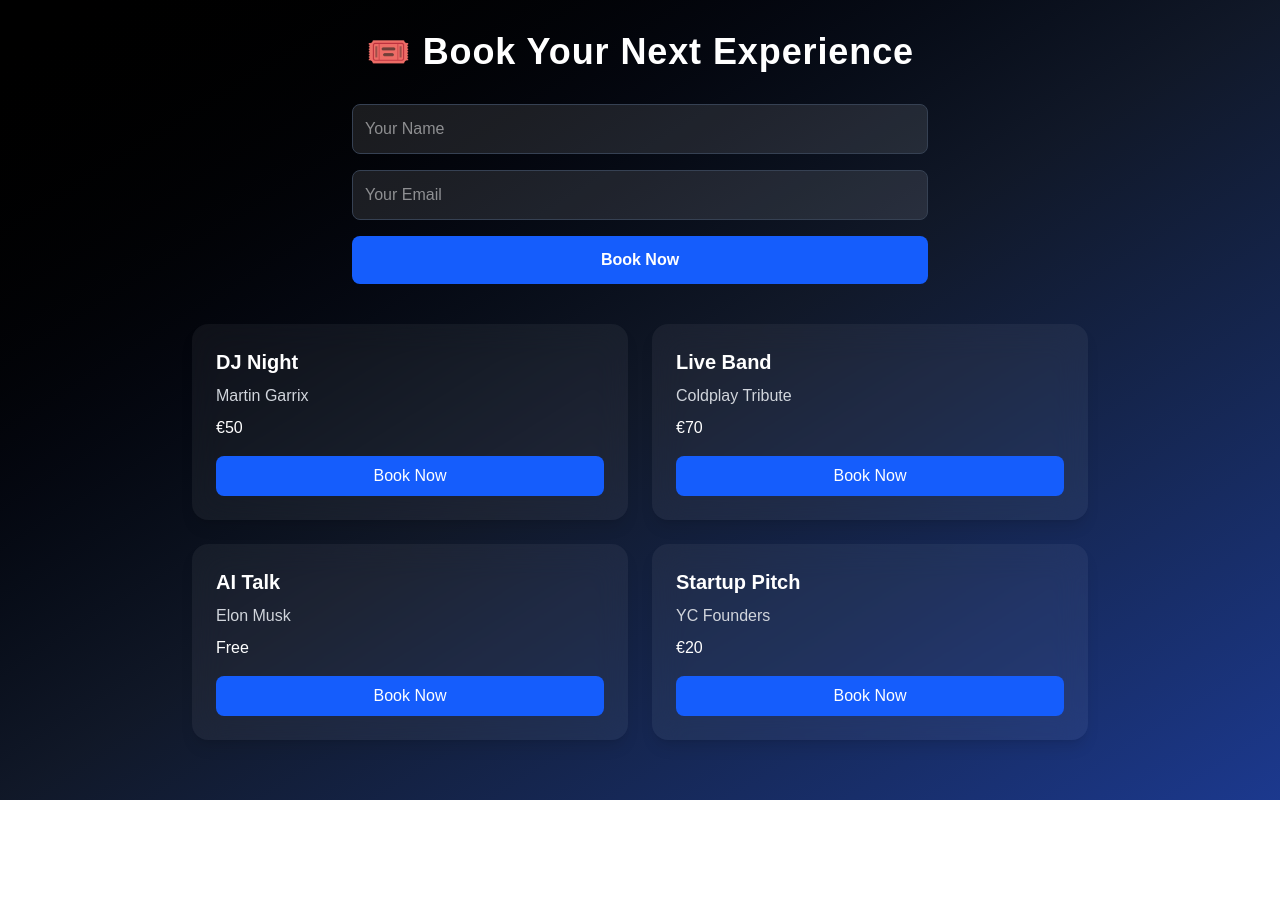
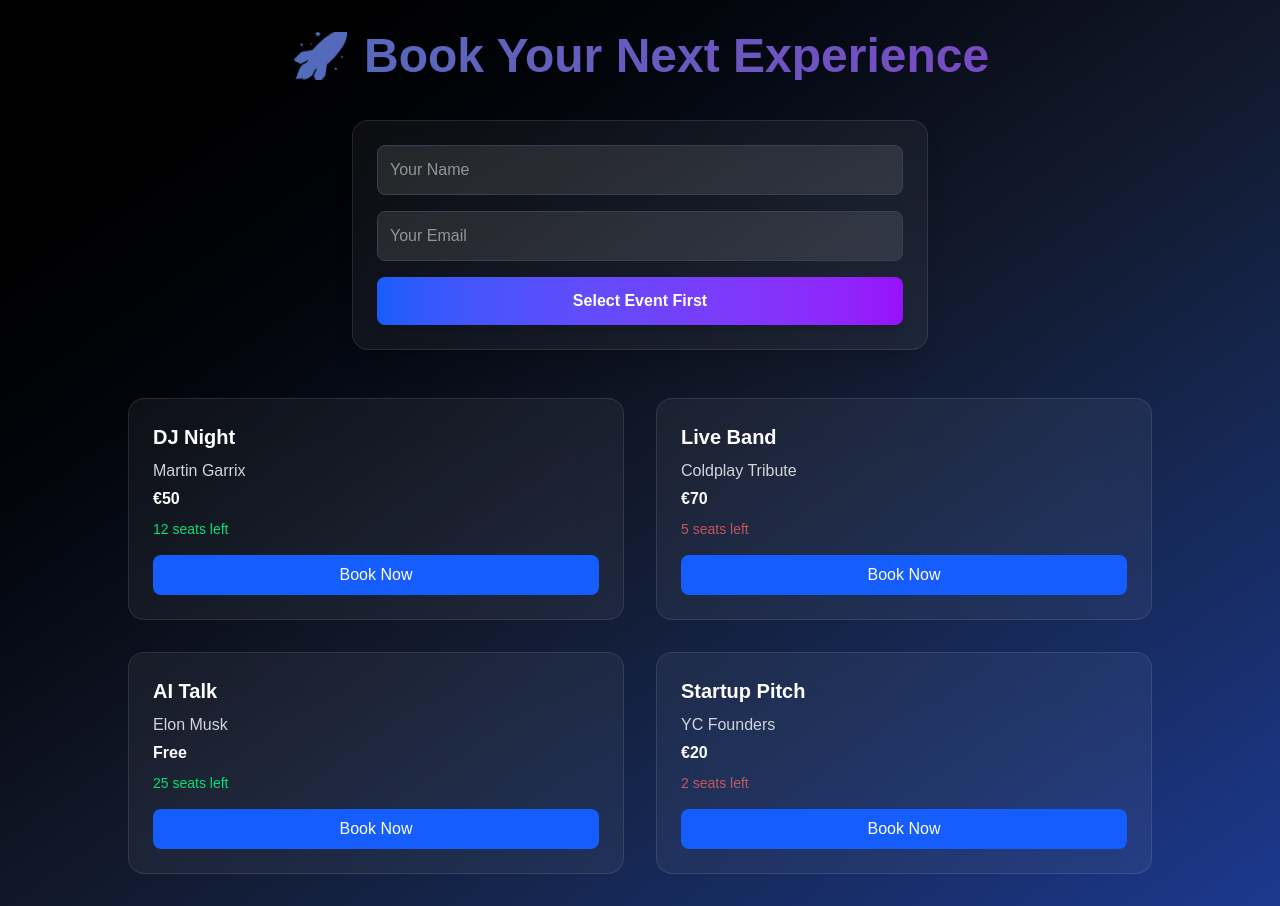
Before and after one commit to Sarthak22101992/event-booking-app, a Next.js app: page / in a window 1280 px wide. Before the commit the page ends 800 px from the top, so only its background shows below. Built offline with nearby package versions, Linux system fonts and the light colour scheme.

Commit message:
final UI upgrade with seats

```diff
--- a/app/page.tsx
+++ b/app/page.tsx
@@ -5,97 +5,137 @@
   const [name, setName] = useState("");
   const [email, setEmail] = useState("");
   const [loading, setLoading] = useState(false);
-  const [success, setSuccess] = useState(false);
-  const [selectedEvent, setSelectedEvent] = useState("");
+  const [success, setSuccess] = useState("");
+  const [selectedEvent, setSelectedEvent] = useState(null);
 
-  const handleBooking = async (eventName?: string) => {
+  const handleBooking = async (eventTitle) => {
+    if (!name || !email) {
+      alert("Please enter name & email");
+      return;
+    }
+
     setLoading(true);
-    setSuccess(false);
-
-    if (eventName) setSelectedEvent(eventName);
+    setSuccess("");
 
     try {
       await fetch("/api/send", {
         method: "POST",
         headers: { "Content-Type": "application/json" },
-        body: JSON.stringify({ name, email, event: selectedEvent }),
+        body: JSON.stringify({ name, email, event: eventTitle }),
       });
 
-      setSuccess(true);
+      setSuccess(`🎉 Booking confirmed for ${eventTitle}!`);
       setName("");
       setEmail("");
     } catch (err) {
       console.error(err);
+      setSuccess("❌ Booking failed");
     }
 
     setLoading(false);
   };
 
   const events = [
-    { title: "DJ Night", artist: "Martin Garrix", price: "€50" },
-    { title: "Live Band", artist: "Coldplay Tribute", price: "€70" },
-    { title: "AI Talk", artist: "Elon Musk", price: "Free" },
-    { title: "Startup Pitch", artist: "YC Founders", price: "€20" },
+    {
+      title: "DJ Night",
+      artist: "Martin Garrix",
+      price: "€50",
+      seats: 12,
+    },
+    {
+      title: "Live Band",
+      artist: "Coldplay Tribute",
+      price: "€70",
+      seats: 5,
+    },
+    {
+      title: "AI Talk",
+      artist: "Elon Musk",
+      price: "Free",
+      seats: 25,
+    },
+    {
+      title: "Startup Pitch",
+      artist: "YC Founders",
+      price: "€20",
+      seats: 2,
+    },
   ];
 
   return (
     <div className="min-h-screen bg-gradient-to-br from-black via-gray-900 to-blue-900 text-white p-8">
-      <h1 className="text-4xl font-bold text-center mb-8 tracking-wide">
-        🎟️ Book Your Next Experience
+
+      {/* 🔥 Header */}
+      <h1 className="text-4xl md:text-5xl font-extrabold text-center mb-10 bg-gradient-to-r from-blue-400 to-purple-500 text-transparent bg-clip-text animate-pulse">
+        🚀 Book Your Next Experience
       </h1>
 
-      <div className="max-w-xl mx-auto mb-10">
+      {/* 🧾 Booking Form */}
+      <div className="max-w-xl mx-auto mb-12 backdrop-blur-xl bg-white/5 p-6 rounded-2xl border border-white/10 shadow-xl">
         <input
           value={name}
           onChange={(e) => setName(e.target.value)}
           placeholder="Your Name"
-          className="w-full p-3 mb-4 rounded-lg bg-white/10 border border-gray-700 focus:outline-none focus:ring-2 focus:ring-blue-500"
+          className="w-full p-3 mb-4 rounded-lg bg-white/10 border border-gray-700 focus:outline-none focus:ring-2 focus:ring-blue-500 transition"
         />
+
         <input
           value={email}
           onChange={(e) => setEmail(e.target.value)}
           placeholder="Your Email"
-          className="w-full p-3 mb-4 rounded-lg bg-white/10 border border-gray-700 focus:outline-none focus:ring-2 focus:ring-blue-500"
+          className="w-full p-3 mb-4 rounded-lg bg-white/10 border border-gray-700 focus:outline-none focus:ring-2 focus:ring-purple-500 transition"
         />
 
         <button
-          onClick={() => handleBooking()}
+          onClick={() => selectedEvent && handleBooking(selectedEvent)}
           disabled={loading}
-          className="w-full bg-blue-600 hover:bg-blue-700 active:scale-95 transition-all duration-200 py-3 rounded-lg font-semibold"
+          className="w-full bg-gradient-to-r from-blue-600 to-purple-600 hover:scale-105 active:scale-95 transition-all duration-200 py-3 rounded-lg font-semibold shadow-lg"
         >
-          {loading ? "Booking..." : "Book Now"}
+          {loading ? "Booking..." : selectedEvent ? `Book ${selectedEvent}` : "Select Event First"}
         </button>
 
         {success && (
-          <div className="mt-6 text-center animate-bounce">
-            <p className="text-green-400 text-lg">
-              🎉 Booking Confirmed!
-            </p>
-            {selectedEvent && (
-              <p className="text-gray-300 text-sm mt-2">
-                You booked: {selectedEvent}
-              </p>
-            )}
-          </div>
+          <p className="text-green-400 mt-4 text-center animate-bounce">
+            {success}
+          </p>
         )}
       </div>
 
-      <div className="grid grid-cols-1 md:grid-cols-2 gap-6 max-w-4xl mx-auto">
+      {/* 🎟️ Events Grid */}
+      <div className="grid grid-cols-1 md:grid-cols-2 gap-8 max-w-5xl mx-auto">
         {events.map((event, index) => (
           <div
             key={index}
-            className="bg-white/5 backdrop-blur-lg p-6 rounded-2xl shadow-lg hover:scale-110 hover:shadow-2xl hover:shadow-blue-500/50 transition-all duration-300 cursor-pointer"
+            onClick={() => setSelectedEvent(event.title)}
+            className={`relative p-6 rounded-2xl backdrop-blur-xl border transition-all duration-300 cursor-pointer
+              ${selectedEvent === event.title
+                ? "border-blue-500 scale-105 shadow-2xl shadow-blue-500/30"
+                : "border-white/10 hover:scale-105 hover:shadow-xl hover:shadow-blue-500/20"
+              }
+              bg-white/5`}
           >
-            <h2 className="text-xl font-semibold mb-2 hover:text-blue-400 transition">
-              {event.title}
-            </h2>
-            <p className="text-gray-300 mb-2">{event.artist}</p>
-            <p className="mb-4">{event.price}</p>
+            {/* Glow effect */}
+            <div className="absolute inset-0 rounded-2xl bg-gradient-to-r from-blue-500 to-purple-500 opacity-0 hover:opacity-10 transition"></div>
+
+            <h2 className="text-xl font-bold mb-2">{event.title}</h2>
+            <p className="text-gray-300 mb-1">{event.artist}</p>
+            <p className="mb-2 font-semibold">{event.price}</p>
+
+            {/* 🎯 Seats Feature */}
+            <p
+              className={`text-sm mb-4 ${event.seats <= 5 ? "text-red-400 animate-pulse" : "text-green-400"
+                }`}
+            >
+              {event.seats} seats left
+            </p>
 
             <button
-              onClick={() => handleBooking(event.title)}
+              onClick={(e) => {
+                e.stopPropagation();
+                handleBooking(event.title);
+              }}
               disabled={loading}
-              className="w-full bg-blue-600 hover:bg-blue-700 active:scale-95 transition-all duration-200 py-2 rounded-lg"
+              className="w-full bg-blue-600 hover:bg-blue-700 hover:scale-105 active:scale-95 transition-all duration-200 py-2 rounded-lg"
             >
               {loading ? "Booking..." : "Book Now"}
             </button>
```
